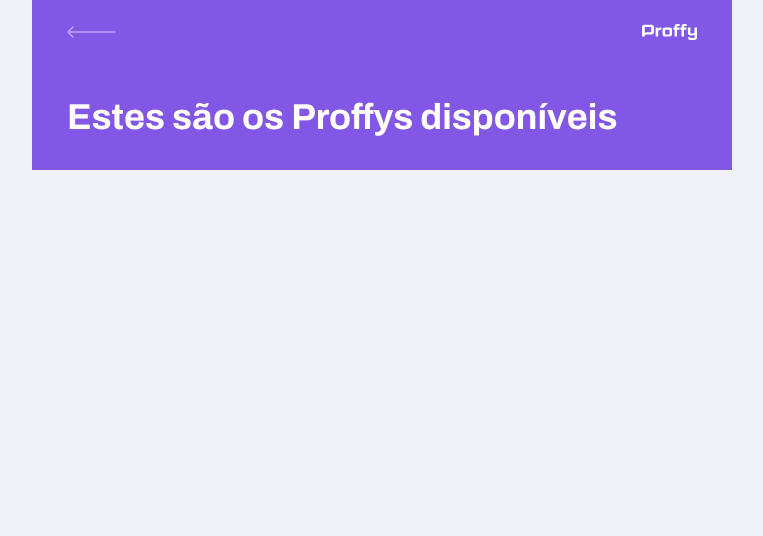
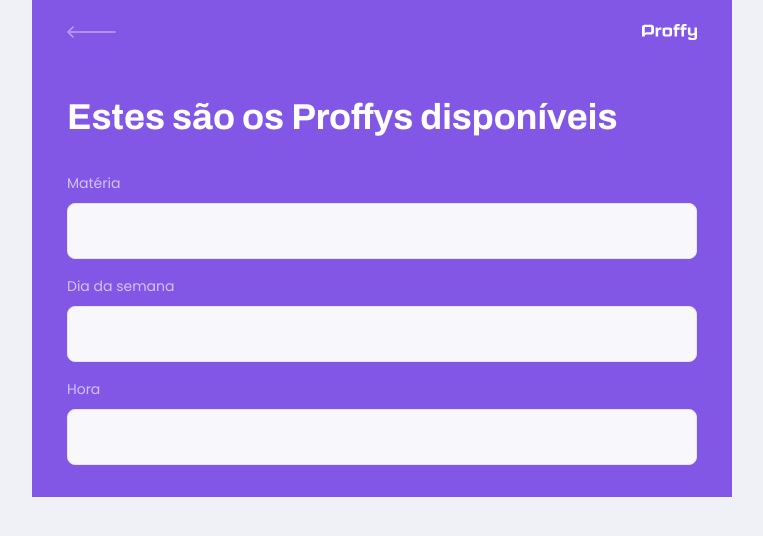
Before and after one commit to nfers/proffy-web, a React (Create React App) app: page /study in a window 1280 px wide. Shown: the top 536 px of the page, without its empty margins (258-1021 px from the left). Built offline with nearby package versions, Linux system fonts and the light colour scheme.

Commit message:
add design in component studys

```diff
--- a/src/components/PageHeader/index.tsx
+++ b/src/components/PageHeader/index.tsx
@@ -7,7 +7,7 @@
   title: string;
 }
 
-const PageHeader: React.FC<PageHeaderProps> = (props) => {
+const PageHeader: React.FC<PageHeaderProps> = ({ title, children }) => {
   return (
     <header className="page-header">
       <div className="top-bar-container">
@@ -19,7 +19,8 @@
 
       <div className="header-content">
         {/* <strong> {Estes são os Proffys disponíveis}</strong> */}
-        <strong>{props.title}</strong>
+        <strong>{title}</strong>
+        {children}
       </div>
     </header>
   );
--- a/src/pages/TeacherList/index.tsx
+++ b/src/pages/TeacherList/index.tsx
@@ -5,7 +5,24 @@
 function TeacherList() {
   return (
     <div id="page-teacher-list" className="container">
-      <PageHeader title="Estes são os Proffys disponíveis" />
+      <PageHeader title="Estes são os Proffys disponíveis">
+        <form id="search-teachers">
+          <div className="input-block">
+            <label htmlFor="subject">Matéria</label>
+            <input id="subject" type="text" />
+          </div>
+
+          <div className="input-block">
+            <label htmlFor="week_day">Dia da semana</label>
+            <input id="week_day" type="text" />
+          </div>
+
+          <div className="input-block">
+            <label htmlFor="time">Hora</label>
+            <input id="time" type="text" />
+          </div>
+        </form>
+      </PageHeader>
     </div>
   );
 }
--- a/src/pages/TeacherList/styles.css
+++ b/src/pages/TeacherList/styles.css
@@ -47,3 +47,47 @@
   line-height: 4.2rem;
   color: var(--color-title-in-primary)
 }
+
+
+#search-teachers {
+  margin-top: 3.2rem;
+}
+
+#search-teachers label {
+  color: var(--color-text-in-primary);
+}
+
+#search-teachers .input-block {
+  position: relative;
+}
+
+#search-teachers .input-block+.input-block {
+  margin-top: 1.4rem;
+}
+
+#search-teachers .input-block label {
+  font-size: 1.4rem;
+}
+
+#search-teachers .input-block input {
+  width: 100%;
+  height: 5.6rem;
+  margin-top: 0.8rem;
+  border-radius: 0.8rem;
+  background: var(--color-input-background);
+  border: 1px solid var(--color-line-in-white);
+  outline: 0;
+  padding: 0 1.6rem;
+  font: 1.6rem Archivo;
+}
+
+#search-teachers .input-block:focus-within::after {
+  width: calc(100% - 3.2rem);
+  height: 2px;
+  content: '';
+  background: var(--color-primary-light);
+  position: absolute;
+  left: 1.6rem;
+  right: 1.6rem;
+  bottom: 0;
+}
```
